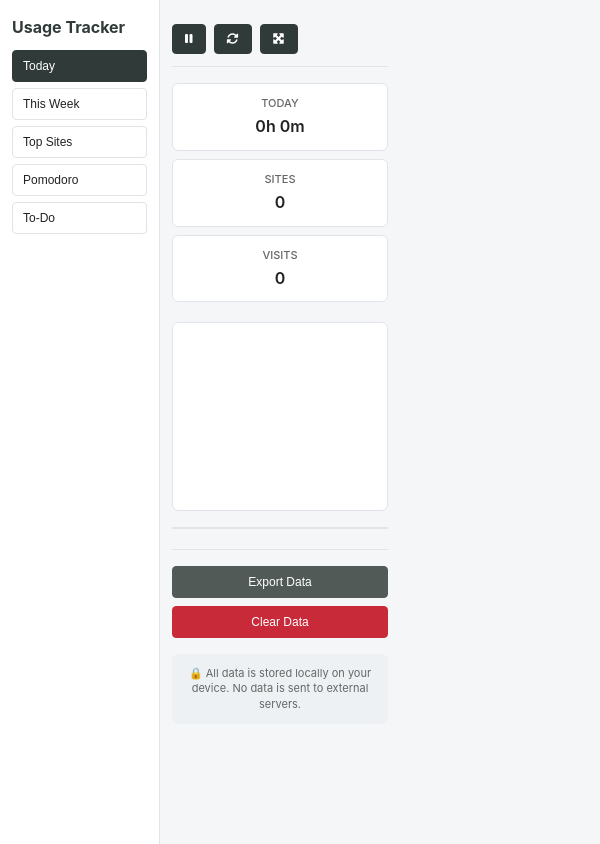
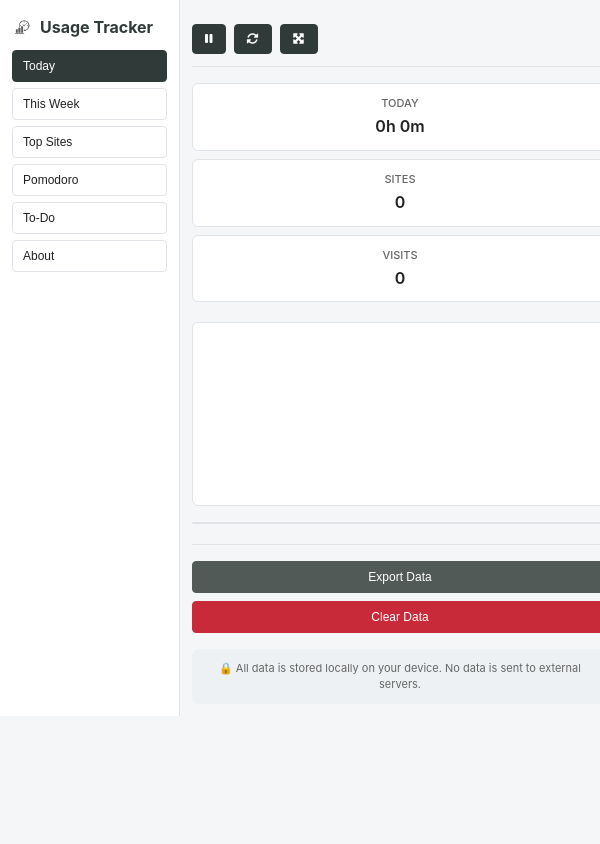
Before and after one commit to burhanahmeed/browser-tracker, a browser extension: page src/popup.html in a window 400 px wide. Shown: the whole page, 600 px wide, since content can reach past the window. Drawn offline with Linux system fonts and the light colour scheme.

Commit message:
feat(popup): add about tab and improve canvas responsiveness
Add new about tab with author and repo information. Remove minimum width constraint on canvases to improve responsiveness on smaller screens. Adjust padding and overflow properties for better mobile layout.

```diff
--- a/src/popup.css
+++ b/src/popup.css
@@ -4,6 +4,11 @@
     margin: 0;
     padding: 0;
     box-sizing: border-box;
+}
+
+html {
+    width: 100%;
+    overflow-x: hidden;
 }
 
 body {
@@ -13,21 +18,43 @@ body {
     color: var(--text);
     background: var(--bg);
     min-width: 320px;
+    width: 100%;
+    max-width: 100%;
+    max-height: none;
+    overflow-y: auto;
+    overflow-x: hidden;
+}
+
+body:not(.fullscreen) {
+    width: var(--popup-width);
+    max-width: var(--popup-width);
+    min-width: var(--popup-width);
+    max-height: none;
+    overflow-y: visible;
+}
+
+body.fullscreen {
     width: 100vw;
     max-width: 100vw;
-    max-height: 100vh;
-    overflow-y: auto;
+    min-width: 0;
+    height: 100vh;
+    max-height: none;
 }
 
 .container {
-    padding: 16px;
-    max-width: 1024px;
-    margin: 0 auto;
+    padding: 10px;
+    width: 100%;
+    max-width: 100%;
+    margin: 0;
 }
 
 .app {
     display: grid;
-    grid-template-columns: 160px 1fr;
+    grid-template-columns: var(--sidebar-width) 1fr;
+    min-height: auto;
+}
+
+.fullscreen .app {
     min-height: 100vh;
 }
 
@@ -42,6 +69,9 @@ body {
     font-weight: 700;
     font-size: 16px;
     margin-bottom: 12px;
+    display: flex;
+    align-items: center;
+    gap: 8px;
 }
 
 .nav {
@@ -78,7 +108,9 @@ body {
 }
 
 .main {
-    overflow-y: auto;
+    overflow-y: visible;
+    overflow-x: hidden;
+    min-width: 0;
 }
 
 /* Header */
@@ -277,6 +309,12 @@ body {
     border-radius: 6px;
     margin-bottom: 16px;
     border: 1px solid var(--border);
+    overflow-x: hidden;
+}
+
+canvas {
+    max-width: 100%;
+    display: block;
 }
 
 .pomodoro-container {
@@ -500,6 +538,38 @@ body {
     text-align: center;
 }
 
+.about-container {
+    background: var(--card-bg);
+    padding: 16px;
+    border-radius: 6px;
+    border: 1px solid var(--border);
+}
+
+.about-title {
+    margin-bottom: 8px;
+    color: var(--primary);
+}
+
+.about-text {
+    margin-bottom: 12px;
+    color: var(--text);
+}
+
+.link-list {
+    display: flex;
+    flex-direction: column;
+    gap: 8px;
+}
+
+.link-item {
+    color: #2563eb;
+    text-decoration: none;
+}
+
+.link-item:hover {
+    text-decoration: underline;
+}
+
 /* Modal */
 .modal {
     display: none;
@@ -638,11 +708,13 @@ body {
 /* Responsive */
 @media (max-width: 400px) {
     body {
-        width: 100vw;
+        width: 100%;
+        overflow-x: hidden;
     }
 
     .container {
         padding: 12px;
+        overflow-x: hidden;
     }
 
     .stats-overview {
@@ -683,6 +755,8 @@ body {
     --muted: #666;
     --border: #e0e3e7;
     --card-bg: #ffffff;
+    --sidebar-width: 180px;
+    --popup-width: 620px;
 }
 .todo-group-title {
     font-weight: 600;
@@ -695,3 +769,8 @@ body {
     flex-direction: column;
     gap: 8px;
 }
+.brand-icon {
+    width: 20px;
+    height: 20px;
+    border-radius: 4px;
+}
--- a/src/popup.html
+++ b/src/popup.html
@@ -10,13 +10,17 @@
 <body>
     <div class="app">
         <aside class="sidebar">
-            <div class="brand">Usage Tracker</div>
+                <div class="brand">
+                    <img src="browser-tracker-icon.png" class="brand-icon" alt="Icon" />
+                    Usage Tracker
+                </div>
             <nav class="nav">
                 <button class="nav-item active" data-tab="today">Today</button>
                 <button class="nav-item" data-tab="week">This Week</button>
                 <button class="nav-item" data-tab="sites">Top Sites</button>
                 <button class="nav-item" data-tab="pomodoro">Pomodoro</button>
                 <button class="nav-item" data-tab="todo">To‑Do</button>
+                <button class="nav-item" data-tab="about">About</button>
 
             </nav>
         </aside>
@@ -117,6 +121,19 @@
                             </div>
                         </div>
                     </div>
+
+                    <div id="about" class="tab-pane">
+                        <div class="about-container">
+                            <div class="about-card">
+                                <h3 class="about-title">About</h3>
+                                <p class="about-text">Chrome Usage Tracker with Pomodoro and To‑Do.</p>
+                                <div class="link-list">
+                                    <span>Made by <a class="link-item" href="https://brhn.my.id" target="_blank" rel="noopener noreferrer">brhn.my.id</a></span>
+                                    <span>Open source on <a class="link-item" href="https://github.com/burhanahmeed/browser-tracker" target="_blank" rel="noopener noreferrer">GitHub Repo</a></span>
+                                </div>
+                            </div>
+                        </div>
+                    </div>
                 </div>
 
                 <div class="actions">
--- a/src/popup.js
+++ b/src/popup.js
@@ -137,6 +137,8 @@ class PopupManager {
         break;
       case 'todo':
         this.loadTasks();
+        break;
+      case 'about':
         break;
     }
   }
@@ -552,7 +554,7 @@ class PopupManager {
     canvases.forEach(canvas => {
       const parent = canvas.parentElement;
       const width = parent ? parent.clientWidth : canvas.offsetWidth;
-      canvas.width = Math.max(320, width);
+      canvas.width = width;
       canvas.height = 240;
     });
 
@@ -561,7 +563,7 @@ class PopupManager {
       canvases.forEach(canvas => {
         const parent = canvas.parentElement;
         const width = parent ? parent.clientWidth : canvas.offsetWidth;
-        canvas.width = Math.max(320, width);
+        canvas.width = width;
         canvas.height = 240;
       });
       // Re-render charts on resize
```
Also changed, not shown: icons/icon128.png, icons/icon16.png, icons/icon32.png, icons/icon48.png, src/browser-tracker-icon.png (added).
